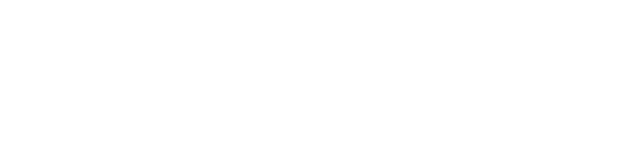
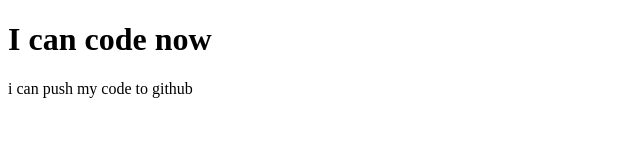
Before and after one commit to shakib16/my-first-repo, a plain HTML site: page index.html in a window 1280 px wide. Shown: the whole page, without its empty margins (0-640 px from the left). Drawn offline with Linux system fonts and the light colour scheme.

Commit message:
added header

```diff
--- a/index.html
+++ b/index.html
@@ -7,6 +7,7 @@
     <title>My first Repo</title>
 </head>
 <body>
-
+    <h1>I can code now</h1>
+    <p>i can push my code to github</p>
 </body>
 </html>
```
